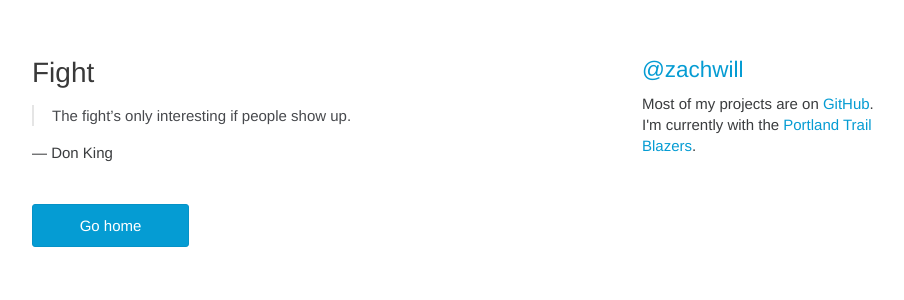
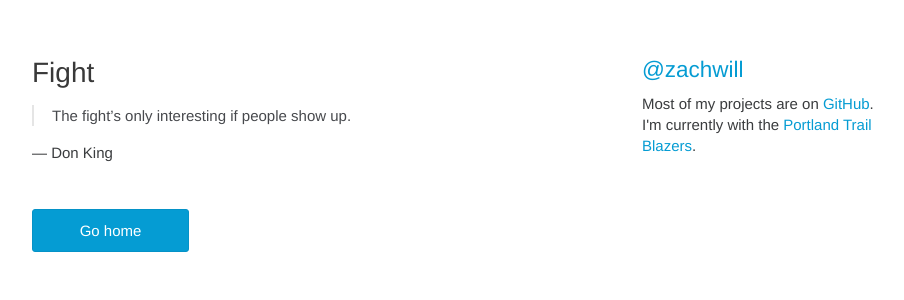
Before and after one commit to zachwill/blog, a Jekyll site: the page built from _posts/2011-11-12-fight.md, in a window 1280 px wide. Shown: the top 300 px of the page, without its empty margins (158-1062 px from the left). Built offline with Jekyll 4.4.1, drawn with Linux system fonts in a browser that asks for light colours; Markdown is read by kramdown in place of the engine named in the settings.

Commit message:
Another padding change

```diff
--- a/css/style.css
+++ b/css/style.css
@@ -179,7 +179,7 @@ article, section {
 }
 
 article {
-  padding-bottom:25px;
+  padding-bottom:30px;
 }
 
 section {
```
